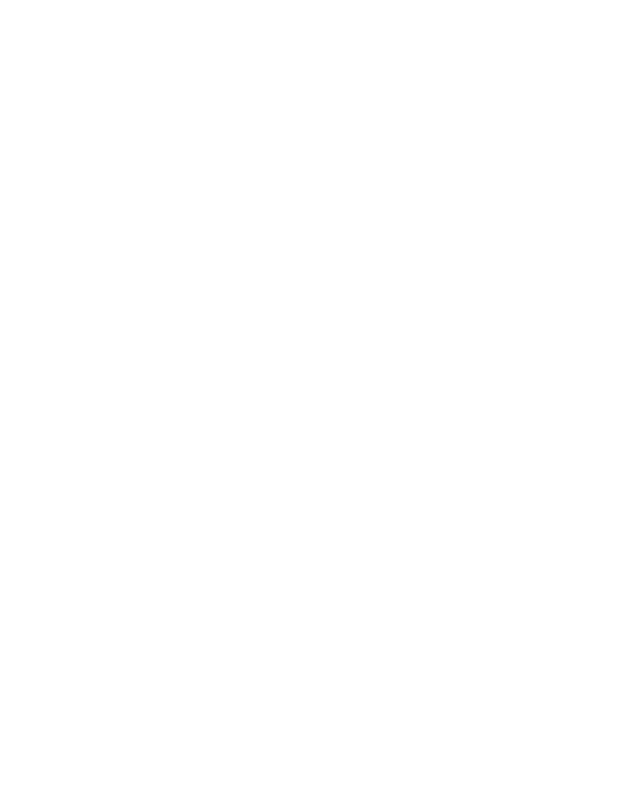
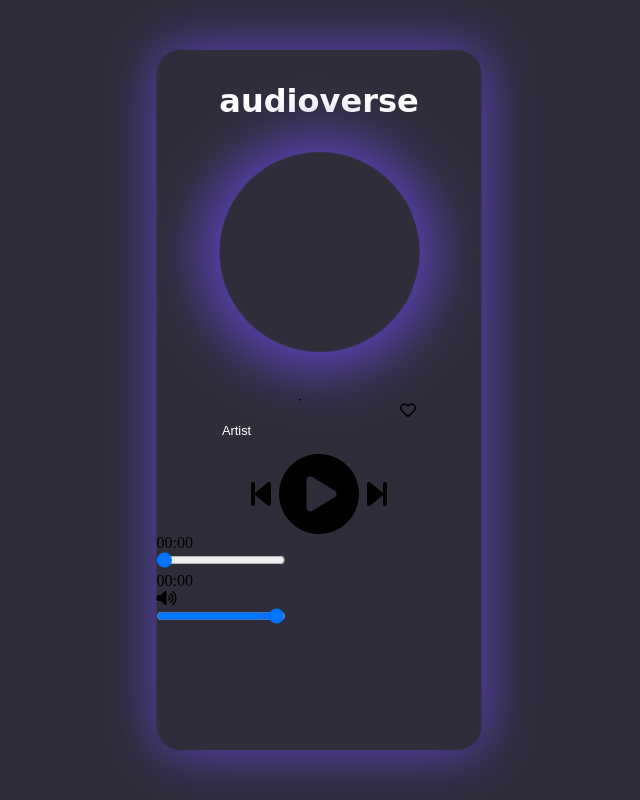
Before and after one commit to Luciferlocas/audioverse, a plain HTML site: page index.html in a window 1280 px wide. Shown: the whole page, without its empty margins (321-961 px from the left). Drawn offline with Linux system fonts and the light colour scheme.

Commit message:
HTML + bit of CSS

```diff
--- a/index.html
+++ b/index.html
@@ -1,13 +1,58 @@
 <!DOCTYPE html>
 <html lang="en">
+
 <head>
-    <meta charset="UTF-8">
-    <meta name="viewport" content="width=device-width, initial-scale=1.0">
-    <title>Audioverse</title>
-    <link rel="stylesheet" href="style.css">
+  <meta charset="UTF-8">
+  <meta name="viewport" content="width=device-width, initial-scale=1.0">
+  <title>Audioverse</title>
+  <link rel="stylesheet" href="style.css">
+  <script src="https://kit.fontawesome.com/f57def13fc.js" crossorigin="anonymous"></script>
 </head>
+
 <body>
+  <div class="container">
+    <div class="details">
+      <div class="name">audioverse</div>
+      <div class="track-art"></div>
+    </div>
+    <div class="artist">
+      <div>
+        <marquee scrollamount="3"><div class="track-name"></div>Track Name</marquee>
+        <div class="track-artist">Artist</div>
+      </div>
+      <div>
+        <i class="fa-regular fa-heart like"></i>
+      </div>
+    </div>
 
-    <script src="script.js"></script>
+    <div class="buttons">
+      <div class="prev-track">
+        <i class="fa fa-step-backward fa-2x"></i>
+      </div>
+      <div class="playpause-track">
+        <i class="fa fa-play-circle fa-5x"></i>
+      </div>
+      <div class="next-track">
+        <i class="fa fa-step-forward fa-2x"></i>
+      </div>
+    </div>
+
+    <div class="slider_container">
+      <div class="current-time">00:00</div>
+      <input type="range" min="1" max="100" value="0" class="seek_slider">
+      <div class="total-duration">00:00</div>
+    </div>
+
+    <div class="slider_container">
+      <div class="mute">
+        <i class="fa-solid fa-volume-high"></i>
+      </div>
+      <input type="range" min="0" max="100" value="99" class="volume_slider">
+    </div>
+  </div>
+  </div>
+
+  <script src="script.js"></script>
 </body>
+
 </html>
--- a/script.js
+++ b/script.js
@@ -1 +1,17 @@
-'use strict';
+"use strict";
+
+let now_playing = document.querySelector(".now-playing");
+let track_art = document.querySelector(".track-art");
+let track_name = document.querySelector(".track-name");
+let track_artist = document.querySelector(".track-artist");
+
+let playpause_btn = document.querySelector(".playpause-track");
+let next_btn = document.querySelector(".next-track");
+let prev_btn = document.querySelector(".prev-track");
+
+let seek_slider = document.querySelector(".seek_slider");
+let volume_slider = document.querySelector(".volume_slider");
+let curr_time = document.querySelector(".current-time");
+let total_duration = document.querySelector(".total-duration");
+
+let muteButton = document.querySelector(".mute");
--- a/style.css
+++ b/style.css
@@ -1,5 +1,102 @@
-*{
-    margin: 0;
-    padding: 0;
-    font-size: 16px;
+* {
+  margin: 0;
+  padding: 0;
+  font-size: 16px;
 }
+
+body {
+  background-color: rgba(47, 45, 58, 255);
+}
+
+:root{
+  --blue : #2a4dcf;
+  --purple : #5c42c0;
+  --dark-purple : #2b1a50;
+  --white : #fff;
+  --aws : linear-gradient(
+    to right,
+    var(--blue),
+    var(--purple),
+    var(--dark-purple)
+  );
+}
+
+.container {
+  width: 325px;
+  height: 700px;
+  border-radius: 1.5em;
+  /* background: black; */
+  box-shadow: 2px 0px 53px 1px var(--purple);
+  position: absolute;
+  top: 50%;
+  left: 50%;
+  transform: translate(-50%, -50%);
+}
+
+.details {
+  display: flex;
+  align-items: center;
+  flex-direction: column;
+  justify-content: center;
+  margin-top: 2em;
+}
+
+.artist{
+  margin: 0 2em;
+  display: flex;
+  justify-content: space-around;
+  align-items: center;
+  gap: 2rem;
+}
+
+.track-art {
+  margin: 2em;
+  height: 200px;
+  width: 200px;
+  background-size: cover;
+  background-position: center;
+  border-radius: 50%;
+  box-shadow: 2px 0px 53px 15px var(--purple);
+  background: blur(2rem);;
+  animation: rotate 15s linear infinite;
+}
+
+@keyframes rotate{
+    from {
+      transform: rotate(0deg);
+    }
+    to {
+      transform: rotate(360deg);
+    }
+  }
+
+.name {
+  font-size: 2rem;
+  font-family: cursive;
+  font-weight: 800;
+  color: var(--white);
+}
+
+.track-name {
+  width: 50%;
+  margin-top: 0.5em;
+  font-size: 1.5rem;
+  color: var(--white);
+  font-family: Arial, Helvetica, sans-serif;
+}
+
+.track-artist {
+  margin-top: 0.4em;
+  font-size: 0.8rem;
+  color: var(--white);
+  font-family: Arial, Helvetica, sans-serif;
+}
+
+
+.buttons {
+  margin-top: 1em;
+  display: flex;
+  justify-content: center;
+  gap: 0.5em;
+  align-items: center;
+}
```
Also changed, not shown: assets/img/Akhiyaan.jpg (added), assets/img/At My Worst.jpg (added), assets/img/Bella Ciao.jpg (added), assets/img/Choo lo.jpg (added), assets/img/Der Lagi Lekin.jpg (added), assets/img/kesariya.jpg (added), 11 other files.
